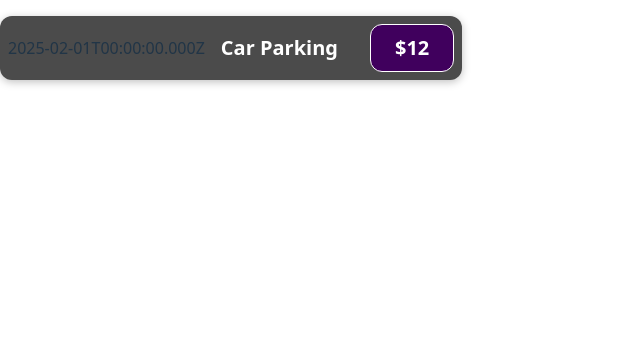
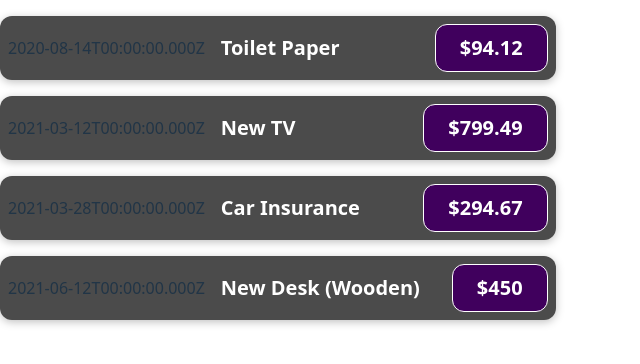
Before and after one commit to umerfayyaz2/Web-Dev-2.0, a React (Vite) app in the folder React_Labs/Expense_Tracker_App/Expense_Tracker_App/: page / in a window 1280 px wide. Shown: the top 364 px of the page, without its empty margins (0-640 px from the left). Built offline with nearby package versions, Linux system fonts and the light colour scheme.

Commit message:
finalized props and expense item component

```diff
--- a/React_Labs/Expense_Tracker_App/Expense_Tracker_App/src/App.jsx
+++ b/React_Labs/Expense_Tracker_App/Expense_Tracker_App/src/App.jsx
@@ -2,9 +2,49 @@
 import ExpenseItem from "./components/ExpenseItem";
 
 function App() {
+  const expenses = [
+    {
+      id: "e1",
+      title: "Toilet Paper",
+      amount: 94.12,
+      date: new Date(2020, 7, 14),
+    },
+    { id: "e2", title: "New TV", amount: 799.49, date: new Date(2021, 2, 12) },
+    {
+      id: "e3",
+      title: "Car Insurance",
+      amount: 294.67,
+      date: new Date(2021, 2, 28),
+    },
+    {
+      id: "e4",
+      title: "New Desk (Wooden)",
+      amount: 450,
+      date: new Date(2021, 5, 12),
+    },
+  ];
   return (
     <div>
-      <ExpenseItem></ExpenseItem>
+      <ExpenseItem
+        title={expenses[0].title}
+        amount={expenses[0].amount}
+        date={expenses[0].date}
+      ></ExpenseItem>
+      <ExpenseItem
+        title={expenses[1].title}
+        amount={expenses[1].amount}
+        date={expenses[1].date}
+      ></ExpenseItem>
+      <ExpenseItem
+        title={expenses[2].title}
+        amount={expenses[2].amount}
+        date={expenses[2].date}
+      ></ExpenseItem>
+      <ExpenseItem
+        title={expenses[3].title}
+        amount={expenses[3].amount}
+        date={expenses[3].date}
+      ></ExpenseItem>
     </div>
   );
 }
--- a/React_Labs/Expense_Tracker_App/Expense_Tracker_App/src/components/ExpenseItem.jsx
+++ b/React_Labs/Expense_Tracker_App/Expense_Tracker_App/src/components/ExpenseItem.jsx
@@ -1,17 +1,13 @@
 import React from "react";
 import "./ExpenseItem.css";
-const ExpenseItem = () => {
-  const expenseDate = new Date(2025, 1, 1);
-  const expenseTitle = "Car Parking";
-  const expenseAmount = 12;
-
+const ExpenseItem = (props) => {
   return (
     <div className="expense-item">
-      <div>{expenseDate.toISOString()}</div>
+      <div>{props.date.toISOString()}</div>
 
       <div className="expense-item__description">
-        <h2>{expenseTitle}</h2>
-        <div className="expense-item__price">${expenseAmount}</div>
+        <h2>{props.title}</h2>
+        <div className="expense-item__price">${props.amount}</div>
       </div>
     </div>
   );
```
